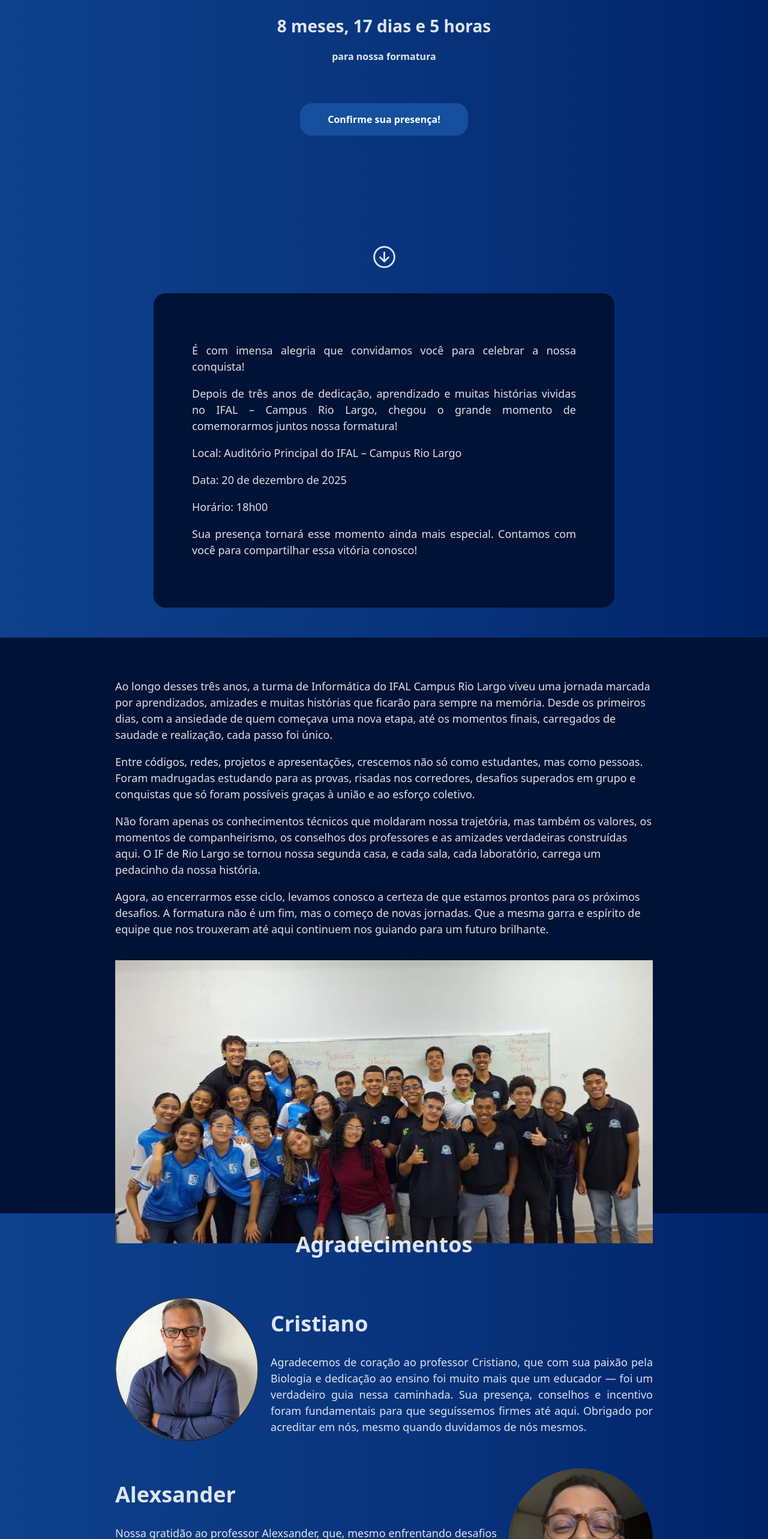
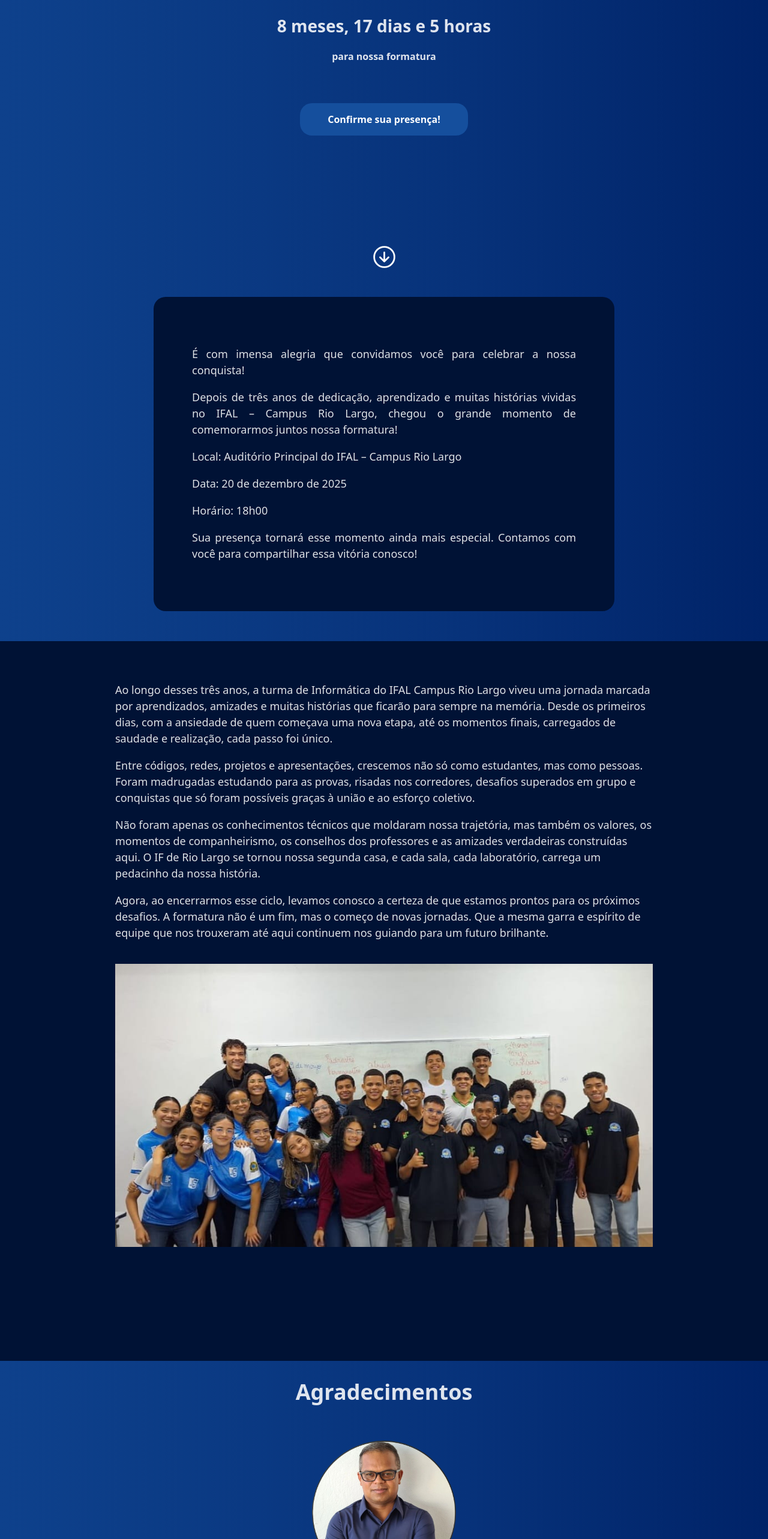
Before and after one commit to givanildsss444/graduation-web, a React (Vite) app: page / in a window 1280 px wide. Shown: the part 234-2800 px from the top of the page at 60% size. Built offline with nearby package versions, Linux system fonts and the light colour scheme; the HTML template or start-up script is replaced by a standard one.

Commit message:
7.1
adjusted for mobile

```diff
--- a/src/App.jsx
+++ b/src/App.jsx
@@ -28,7 +28,9 @@ export default function Home() {
       </div>
 
       {/* ---------------------------------------------------------------------------- */}
-      <IoArrowDownCircleOutline  style={{height:'45px', width:'45px'}}/>
+      <a href="#graduation">
+      <IoArrowDownCircleOutline  style={{height:'45px', width:'45px', color:'white'}}/>
+      </a>
 
       <InfoGraduation />
 
--- a/src/components/donate.jsx
+++ b/src/components/donate.jsx
@@ -14,13 +14,14 @@ export default function Donate() {
             <div className='info-donate'>
 
 
-              <span>Ajude a tornar esse sonho possível! 💙 </span>
+              <span>Ajude a tornar esse sonho possível! </span>
               <p>A sua contribuição faz a diferença!</p>
               <p>
                 Estamos organizando nossa formatura com muito carinho, e
                 toda ajuda é bem-vinda para tornar esse momento ainda mais especial.
               </p>
               <p>Você pode contribuir com qualquer valor via Pix usando a chave abaixo ou escaneando o QR Code:</p>
+
               <p><strong>ifalrlformatura2025@gmail.com</strong></p>
 
 
--- a/src/components/styles/donate.css
+++ b/src/components/styles/donate.css
@@ -19,13 +19,13 @@
   gap: 40px;
   flex-wrap: wrap;
   justify-content: center;
-
+  align-items: center;
   overflow: auto;
 
 }
 
 .info-donate{
-  width: 35vw;
+  width: 70vw;
   font-size: 18px;
   font-weight: 600;
   flex-wrap: wrap;
--- a/src/components/styles/infoClass.css
+++ b/src/components/styles/infoClass.css
@@ -2,12 +2,13 @@
   display: flex;
   justify-content: center;
 
+  flex-wrap: wrap;
 
   background-color: #001235;
 
   margin-top: 50px;
 
-  height: 120vh;
+  height: 150vh;
   width: 100%;
 
 }
--- a/src/components/styles/thanks.css
+++ b/src/components/styles/thanks.css
@@ -1,6 +1,7 @@
 .thanks{
     display: flex;
     flex-direction: column;
+
     gap: 30px;
 
     width: 70vw;
@@ -14,14 +15,16 @@
 
 .individual{
     display: flex;
+    justify-content: center;
     flex-direction: row;
     gap: 20px;
     align-items: center;
+    flex-wrap: wrap;
+
 
 }
 
 .photo-individual{
-    width: 30vw;
     height: 30vh;
     border-radius: 100%;
 
--- a/src/components/thanks.jsx
+++ b/src/components/thanks.jsx
@@ -5,6 +5,7 @@ import pife from '../assets/pife.jpg'
 import david from '../assets/david.jpg'
 import elinelson from '../assets/elinelson.jpg'
 import pablo from '../assets/pablo.jpg'
+import ifal from '../assets/ifal.png'
 
 export default function Thanks() {
 
@@ -27,11 +28,11 @@ export default function Thanks() {
 
             <div className='individual'>
 
+                <img src={lek} alt="" className='photo-individual'/>
                 <div>
                     <h1>Alexsander</h1>
                     <p>Nossa gratidão ao professor Alexsander, que, mesmo enfrentando desafios pessoais tão difíceis, nunca deixou de nos inspirar com sua força, coragem e dedicação. Sua presença em sala de aula foi um verdadeiro exemplo de superação e amor pelo que faz. Obrigado por nos mostrar, na prática, o que significa não desistir.</p>
                 </div>
-                <img src={lek} alt="" className='photo-individual'/>
 
             </div>
 
@@ -47,11 +48,11 @@ export default function Thanks() {
 
             <div className='individual'>
 
+                <img src={david} alt="" className='photo-individual'/>
                 <div>
                     <h1>David</h1>
                     <p>Agradecemos imensamente ao professor Davi por todo o conhecimento compartilhado nas áreas de Banco de Dados e Engenharia de Software. Sua forma clara e objetiva de ensinar nos guiou em momentos desafiadores e despertou em muitos de nós o interesse profundo pela lógica e pela organização das ideias. Obrigado por fazer parte dessa caminhada com tanta competência e dedicação!</p>
                 </div>
-                <img src={david} alt="" className='photo-individual'/>
 
             </div>
 
@@ -67,13 +68,15 @@ export default function Thanks() {
 
             <div className='individual'>
 
+                <img src={pablo} alt="" className='photo-individual'/>
                 <div>
                     <h1>Pablo</h1>
                     <p>Nossa gratidão ao professor Pablo, que nos guiou com maestria pelos caminhos das redes e da montagem e manutenção de computadores. Suas aulas práticas, suas explicações claras e seu apoio constante tornaram o aprendizado mais leve e eficiente. Obrigado por sempre estar disposto a nos ajudar e incentivar.</p>
                 </div>
-                <img src={pablo} alt="" className='photo-individual'/>
 
             </div>
+
+                <img src={ifal} alt="" />
 
             <p>
                 A todos que fazem parte do IFAL – Campus Rio Largo, nosso mais profundo agradecimento. Cada servidor, professor,
@@ -83,7 +86,7 @@ export default function Thanks() {
                  construir cidadãos. Levaremos cada lembrança, ensinamento e palavra com carinho e gratidão.
 
                  <p style={{textAlign:'center'}}>
-                    <p>Para todos</p>
+                    <p>para todos</p>
                     <strong>Um grande saravá!!</strong>
                 </p>
             </p>
```
Also changed, not shown: src/assets/ifal.png (added).
